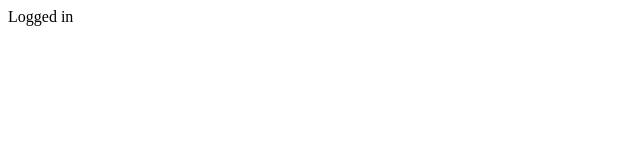
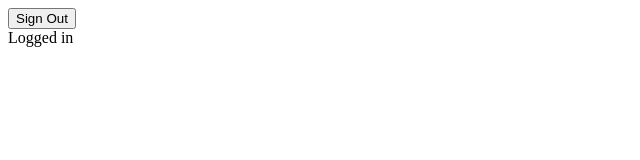
Before and after one commit to hayate4th/lazy-diary, a React app: page / in a window 1280 px wide. Both pictures are taken after a click on the button "Login". Shown: the top 160 px of the page, without its empty margins (0-640 px from the left). Built offline with nearby package versions, Linux system fonts and the light colour scheme.

Commit message:
Add sign out button

```diff
--- a/src/components/App/index.tsx
+++ b/src/components/App/index.tsx
@@ -13,7 +13,12 @@ const App: React.FC = () => {
           Login
         </button>
       )}
-      {!showLoginButton && <div data-testid="logged-in-text">Logged in</div>}
+      {!showLoginButton && (
+        <>
+          <button data-testid="sign-out-button">Sign Out</button>
+          <div data-testid="logged-in-text">Logged in</div>
+        </>
+      )}
     </>
   );
 };
```
